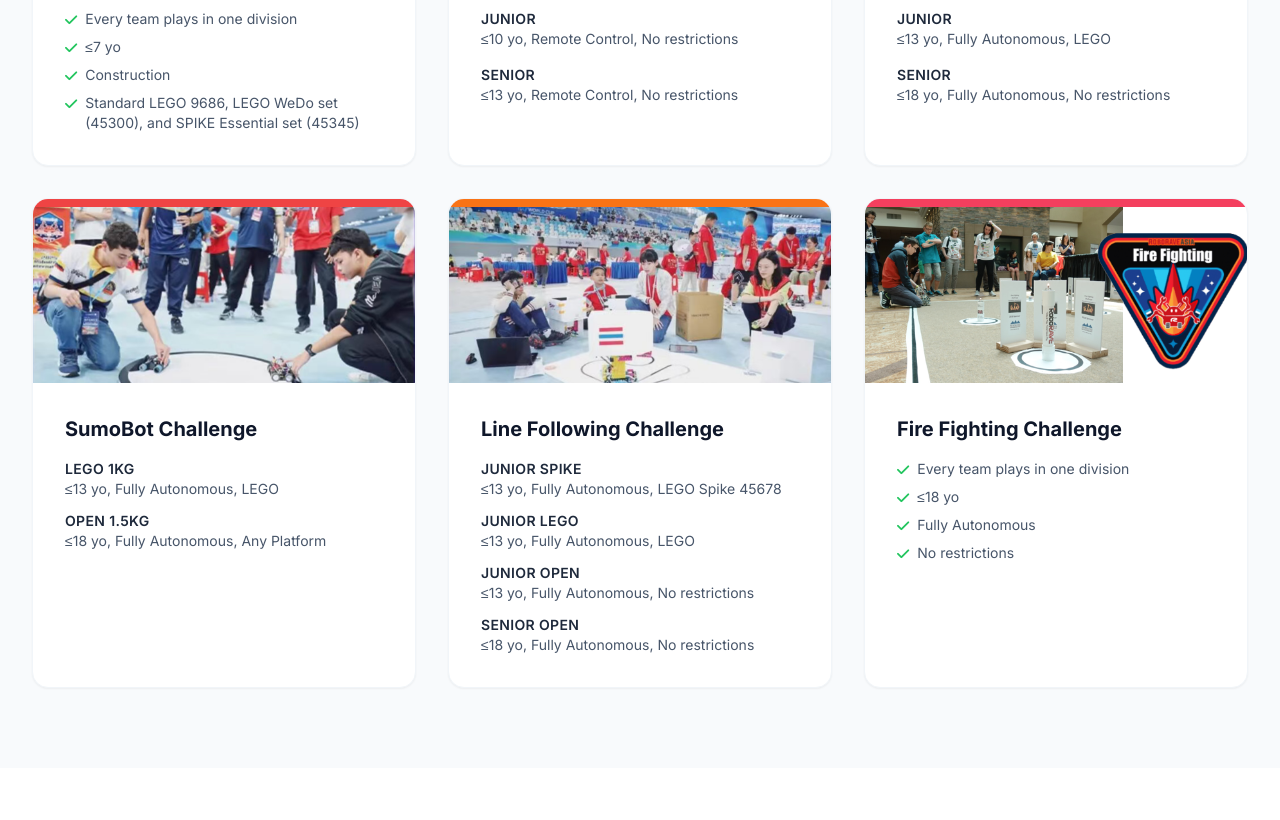
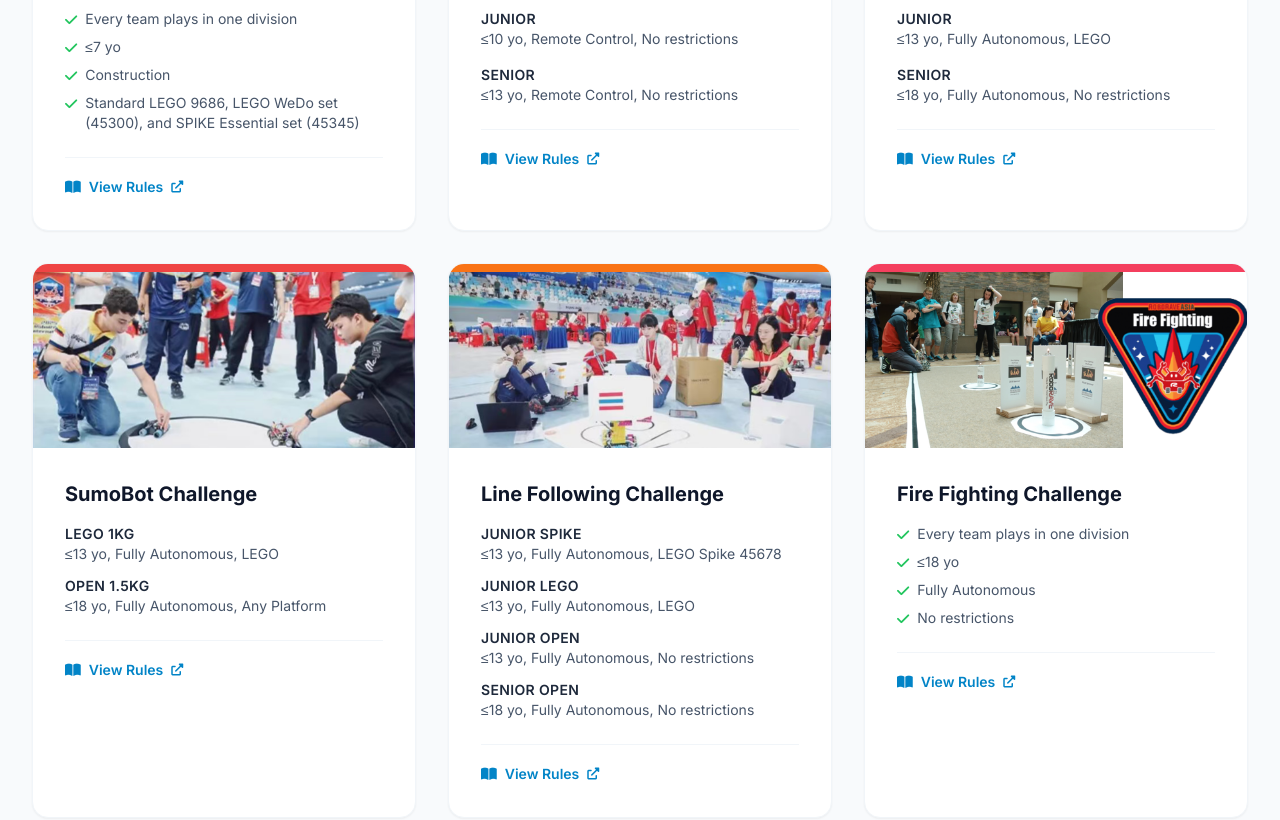
Before and after one commit to Fred-Chan/RRwebsite, a plain HTML site: page index.html in a window 1280 px wide. Shown: the part 1280-2100 px from the top of the page. Drawn offline with nearby package versions, Linux system fonts and the light colour scheme.

Commit message:
Add rules links to challenge cards

```diff
--- a/index.html
+++ b/index.html
@@ -186,6 +186,11 @@
                             <li class="flex items-start gap-2"><i class="fas fa-check text-green-500 mt-1"></i> <span>Construction</span></li>
                             <li class="flex items-start gap-2"><i class="fas fa-check text-green-500 mt-1"></i> <span>Standard LEGO 9686, LEGO WeDo set (45300), and SPIKE Essential set (45345)</span></li>
                         </ul>
+                        <div class="mt-6 pt-4 border-t border-slate-100">
+                            <a href="https://www.yuque.com/roborave/guoji/rr-swift-stacker-rules-202702" target="_blank" rel="noopener" class="inline-flex items-center gap-2 text-sm font-semibold text-brand-600 hover:text-brand-700 transition">
+                                <i class="fas fa-book-open"></i> View Rules <i class="fas fa-external-link-alt text-xs"></i>
+                            </a>
+                        </div>
                     </div>
                 </div>
 
@@ -203,6 +208,11 @@
                                 <h4 class="font-semibold text-slate-800 text-sm uppercase tracking-wide">Senior</h4>
                                 <p class="text-sm text-slate-600">≤13 yo, Remote Control, No restrictions</p>
                             </div>
+                        </div>
+                        <div class="mt-6 pt-4 border-t border-slate-100">
+                            <a href="https://www.yuque.com/roborave/guoji/rr-robocurling-rules-202702" target="_blank" rel="noopener" class="inline-flex items-center gap-2 text-sm font-semibold text-brand-600 hover:text-brand-700 transition">
+                                <i class="fas fa-book-open"></i> View Rules <i class="fas fa-external-link-alt text-xs"></i>
+                            </a>
                         </div>
                     </div>
                 </div>
@@ -222,6 +232,11 @@
                                 <p class="text-sm text-slate-600">≤18 yo, Fully Autonomous, No restrictions</p>
                             </div>
                         </div>
+                        <div class="mt-6 pt-4 border-t border-slate-100">
+                            <a href="https://www.yuque.com/roborave/guoji/rr-amazing-rules-202702" target="_blank" rel="noopener" class="inline-flex items-center gap-2 text-sm font-semibold text-brand-600 hover:text-brand-700 transition">
+                                <i class="fas fa-book-open"></i> View Rules <i class="fas fa-external-link-alt text-xs"></i>
+                            </a>
+                        </div>
                     </div>
                 </div>
 
@@ -235,11 +250,16 @@
                                 <h4 class="font-semibold text-slate-800 text-sm uppercase tracking-wide">LEGO 1Kg</h4>
                                 <p class="text-sm text-slate-600">≤13 yo, Fully Autonomous, LEGO</p>
                             </div>
-                                <div>
-                                    <h4 class="font-semibold text-slate-800 text-sm uppercase tracking-wide">Open 1.5Kg</h4>
-                                    <p class="text-sm text-slate-600">≤18 yo, Fully Autonomous, Any Platform</p>
-                                </div>
+                            <div>
+                                <h4 class="font-semibold text-slate-800 text-sm uppercase tracking-wide">Open 1.5Kg</h4>
+                                <p class="text-sm text-slate-600">≤18 yo, Fully Autonomous, Any Platform</p>
                             </div>
+                        </div>
+                        <div class="mt-6 pt-4 border-t border-slate-100">
+                            <a href="https://www.yuque.com/roborave/guoji/rr-sumobot-rules-202702" target="_blank" rel="noopener" class="inline-flex items-center gap-2 text-sm font-semibold text-brand-600 hover:text-brand-700 transition">
+                                <i class="fas fa-book-open"></i> View Rules <i class="fas fa-external-link-alt text-xs"></i>
+                            </a>
+                        </div>
                     </div>
                 </div>
 
@@ -266,6 +286,11 @@
                                 <p class="text-sm text-slate-600">≤18 yo, Fully Autonomous, No restrictions</p>
                             </div>
                         </div>
+                        <div class="mt-6 pt-4 border-t border-slate-100">
+                            <a href="https://www.yuque.com/roborave/guoji/rr-line-following-rules-202702" target="_blank" rel="noopener" class="inline-flex items-center gap-2 text-sm font-semibold text-brand-600 hover:text-brand-700 transition">
+                                <i class="fas fa-book-open"></i> View Rules <i class="fas fa-external-link-alt text-xs"></i>
+                            </a>
+                        </div>
                     </div>
                 </div>
 
@@ -280,6 +305,11 @@
                             <li class="flex items-start gap-2"><i class="fas fa-check text-green-500 mt-1"></i> <span>Fully Autonomous</span></li>
                             <li class="flex items-start gap-2"><i class="fas fa-check text-green-500 mt-1"></i> <span>No restrictions</span></li>
                         </ul>
+                        <div class="mt-6 pt-4 border-t border-slate-100">
+                            <a href="https://www.yuque.com/roborave/guoji/rr-fire-fighting-rules-202702" target="_blank" rel="noopener" class="inline-flex items-center gap-2 text-sm font-semibold text-brand-600 hover:text-brand-700 transition">
+                                <i class="fas fa-book-open"></i> View Rules <i class="fas fa-external-link-alt text-xs"></i>
+                            </a>
+                        </div>
                     </div>
                 </div>
             </div>
```
